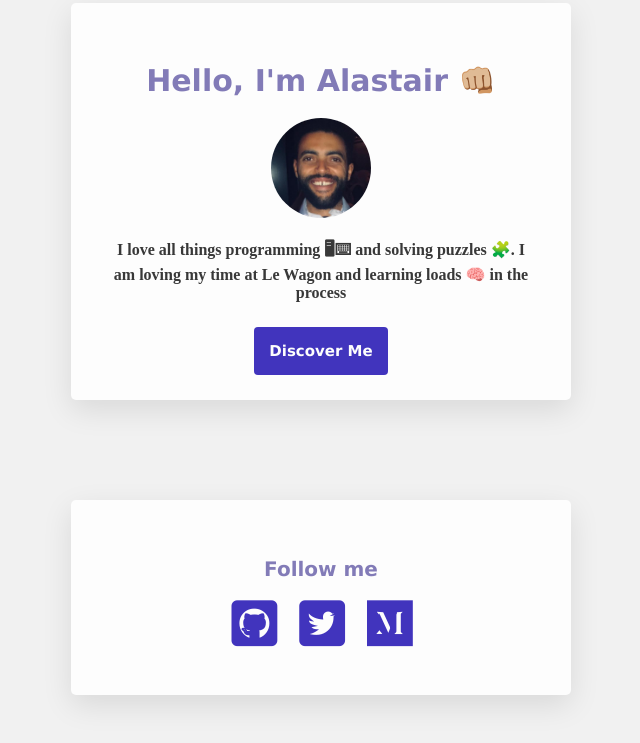
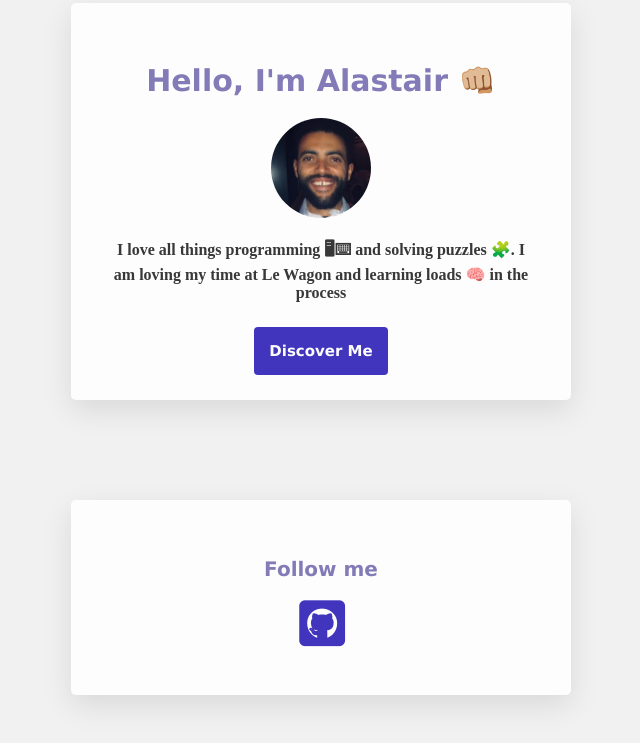
Before and after one commit to Jehuty1989/My-Profile, a plain HTML site: page index.html in a window 1280 px wide. Shown: the part 97-840 px from the top of the page, without its empty margins (319-959 px from the left). Drawn offline with Linux system fonts and the light colour scheme; a web font is replaced by a local one.

Commit message:
Fixed social links

```diff
--- a/index.html
+++ b/index.html
@@ -25,9 +25,7 @@
         <div class="social">
           <h2>Follow me</h2>
           <ul>
-            <li><a href="index.html"><i class="fab fa-github-square"></i></a></li>
-            <li><a href="index.html"><i class="fab fa-twitter-square"></i></a></li>
-            <li><a href="index.html"><i class="fab fa-medium"></i></a></li>
+            <li><a href="https://github.com/Jehuty1989"><i class="fab fa-github-square"></i></a></li>
           </ul>
         </div>
       </div>
--- a/style.css
+++ b/style.css
@@ -38,10 +38,6 @@ h2 {
   color: #827BB7;
 }
 
-img {
-  width: 100px;
-}
-
 p {
   color: #383838;
   font-family: 'Source Serif Pro', serif;
@@ -72,6 +68,7 @@ a {
 }
 
 img.profile-pic-round {
+  width: 100px;
   justify-items: center;
   border-radius: 50%;
 }
```
